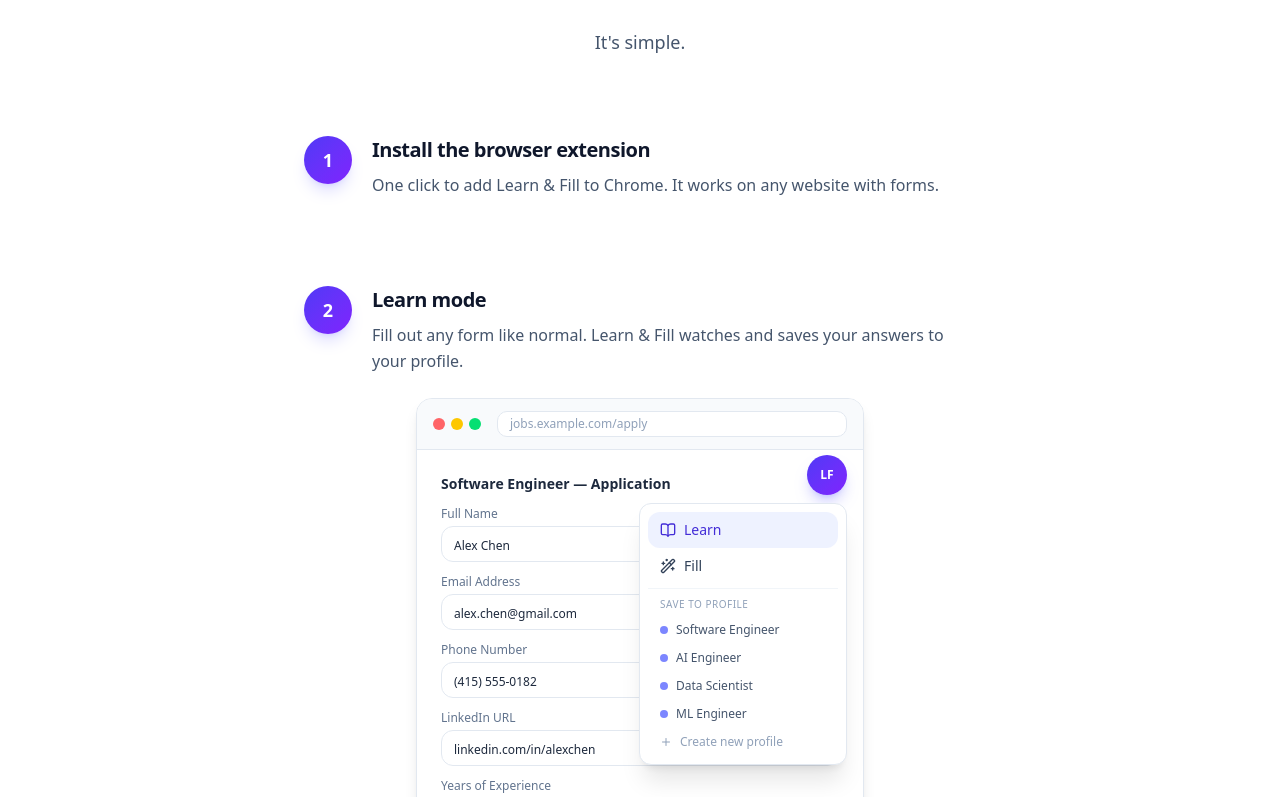
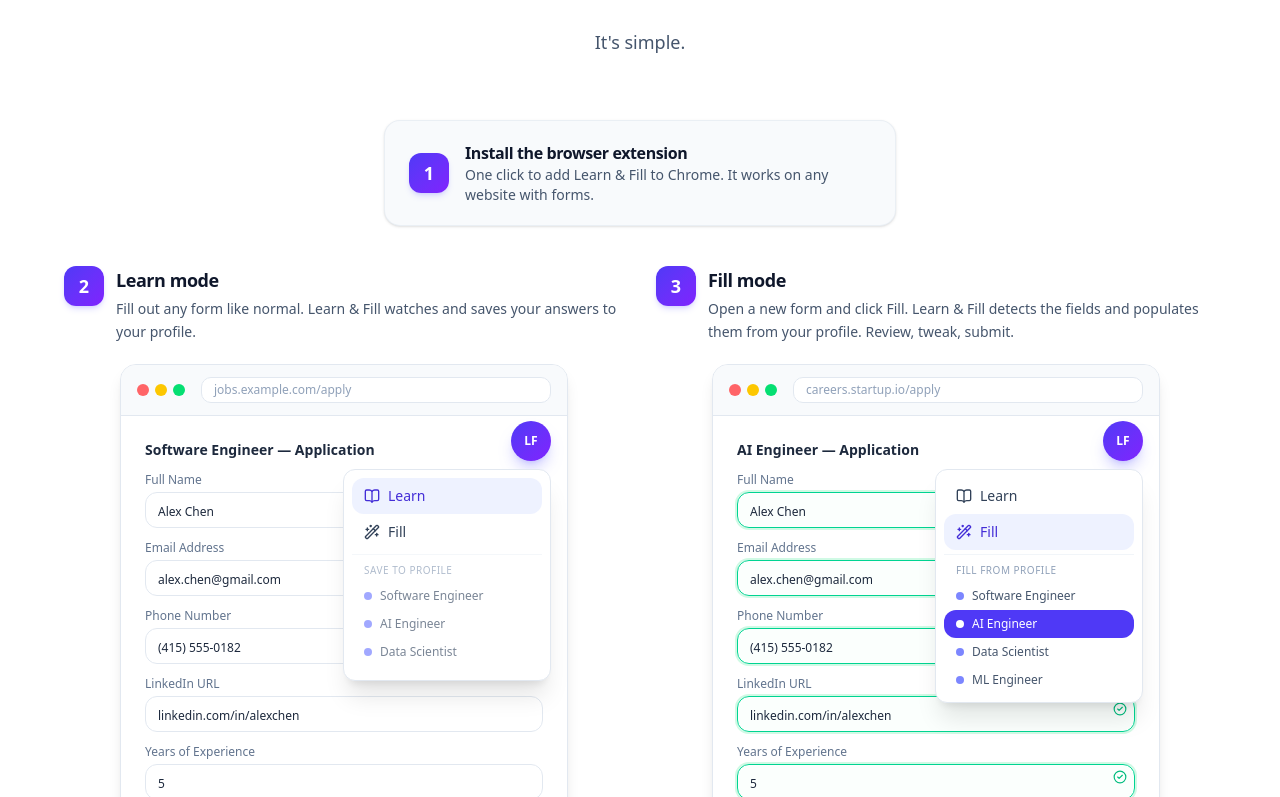
Before and after one commit to Karensgh/webform-filler-landing-page, a Next.js app: page / in a window 1280 px wide. Shown: the part 1503-2300 px from the top of the page. Built offline with nearby package versions, Linux system fonts and the light colour scheme.

Commit message:
reformatted how it works

```diff
--- a/src/components/sections/HowItWorks.tsx
+++ b/src/components/sections/HowItWorks.tsx
@@ -28,38 +28,60 @@ export function HowItWorks() {
     return (
         <section id="how-it-works" className="py-24 bg-white relative overflow-hidden">
             <div className="container relative z-10">
-                <div className="max-w-3xl mx-auto text-center mb-20">
+                <div className="max-w-3xl mx-auto text-center mb-16">
                     <h2 className="text-3xl md:text-5xl font-bold font-display text-slate-900 mb-6 tracking-tight">
                         How it works
                     </h2>
                     <p className="text-lg text-slate-600">
-                        It's simple.
+                        It&apos;s simple.
                     </p>
                 </div>
 
-                <div className="max-w-2xl mx-auto flex flex-col gap-16">
-                    {steps.map((step, idx) => (
+                <div className="max-w-6xl mx-auto">
+                    {/* Step 1: Compact banner */}
                     <motion.div
-                            key={idx}
+                        initial={{ opacity: 0, y: 20 }}
+                        whileInView={{ opacity: 1, y: 0 }}
+                        viewport={{ once: true }}
+                        className="bg-slate-50 border border-slate-200/60 rounded-2xl px-6 py-5 mb-10 flex items-center gap-4 shadow-sm max-w-lg mx-auto"
+                    >
+                        <div className="w-10 h-10 shrink-0 rounded-xl bg-gradient-to-br from-indigo-600 to-violet-600 flex items-center justify-center shadow-md shadow-indigo-500/20">
+                            <span className="text-lg font-bold text-white">1</span>
+                        </div>
+                        <div>
+                            <h3 className="text-base font-bold text-slate-900">{steps[0].title}</h3>
+                            <p className="text-slate-600 text-sm">{steps[0].description}</p>
+                        </div>
+                    </motion.div>
+
+                    {/* Step 2 & 3: Side by side, equal height */}
+                    <div className="grid md:grid-cols-2 gap-8">
+                        {[steps[1], steps[2]].map((step, idx) => (
+                            <motion.div
+                                key={step.number}
                                 initial={{ opacity: 0, y: 20 }}
                                 whileInView={{ opacity: 1, y: 0 }}
                                 viewport={{ once: true, margin: "-50px" }}
                                 transition={{ duration: 0.5, delay: idx * 0.15 }}
+                                className="flex flex-col"
                             >
-                            <div className="flex items-start gap-5 mb-6">
-                                <div className="w-12 h-12 shrink-0 rounded-full bg-gradient-to-br from-indigo-600 to-violet-600 flex items-center justify-center shadow-lg shadow-indigo-500/20">
+                                <div className="flex items-start gap-3 mb-5">
+                                    <div className="w-10 h-10 shrink-0 rounded-xl bg-gradient-to-br from-indigo-600 to-violet-600 flex items-center justify-center shadow-md shadow-indigo-500/20">
                                         <span className="text-lg font-bold text-white">{step.number}</span>
                                     </div>
                                     <div>
-                                    <h3 className="text-xl font-bold text-slate-900 mb-2">{step.title}</h3>
-                                    <p className="text-slate-600 leading-relaxed">{step.description}</p>
+                                        <h3 className="text-lg font-bold text-slate-900 mb-1">{step.title}</h3>
+                                        <p className="text-slate-600 text-sm leading-relaxed">{step.description}</p>
                                     </div>
                                 </div>
 
+                                <div className="flex-1 flex items-start">
                                     {step.demo === "learn" && <LearnModeDemo />}
                                     {step.demo === "fill" && <FillModeDemo />}
+                                </div>
                             </motion.div>
                         ))}
+                    </div>
                 </div>
             </div>
         </section>
```
Lines whose indentation alone changed are shown as unchanged.
